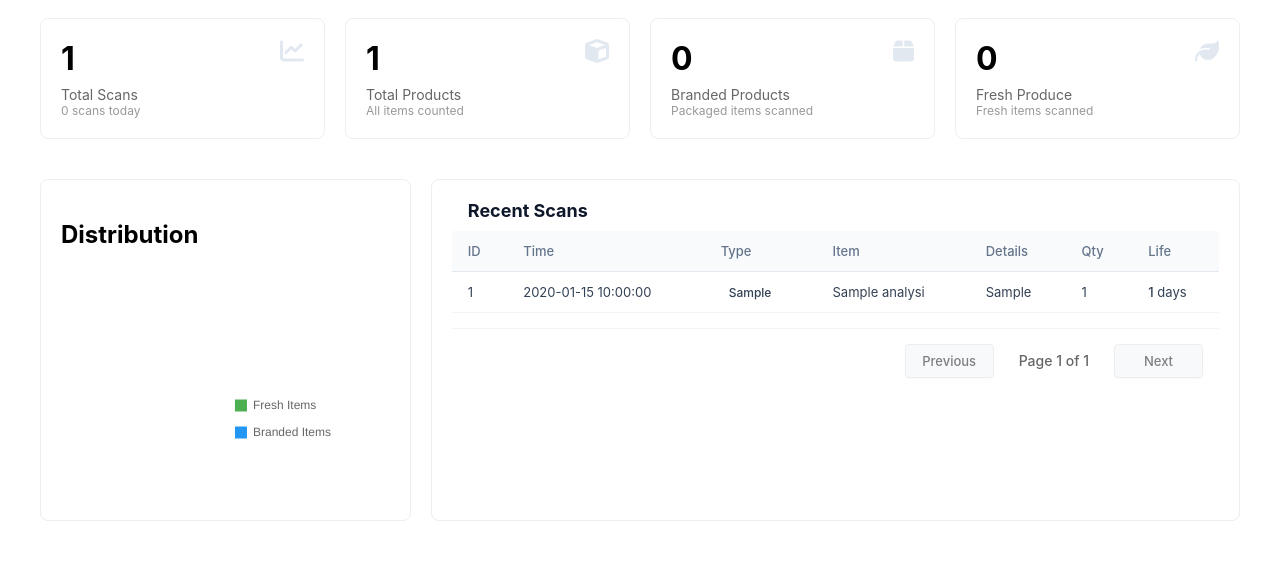
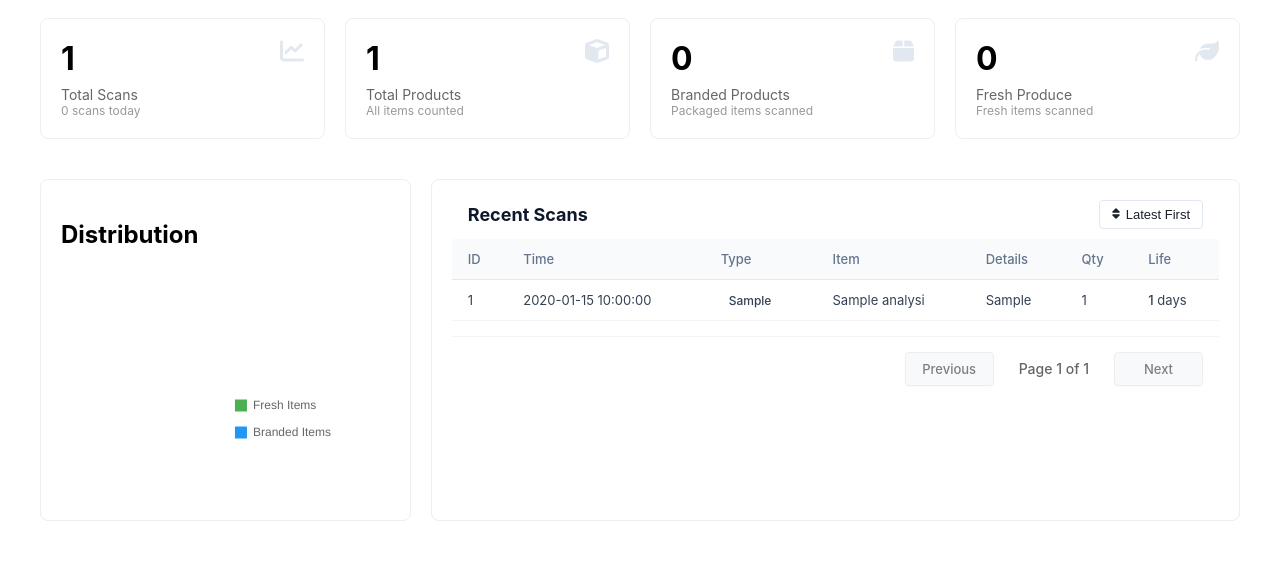
Before and after one commit to Harsha2k2/Flipkart_Grid_Robotics_6.0, a Flask app: page /dashboard in a window 1280 px wide. Shown: the part 197-765 px from the top of the page. Run offline with Flask 3, Linux system fonts and the light colour scheme; tables that the repository leaves empty hold one stand-in row (values such as "Sample post").

Commit message:
dashboard changes

```diff
--- a/app.py
+++ b/app.py
@@ -599,27 +599,35 @@
 def dashboard():
     try:
         page = request.args.get('page', 1, type=int)
+        sort_order = request.args.get('sort', 'desc')
         per_page = 10
 
-        # Get all scans ordered by timestamp
-        all_scans = Analysis.query.order_by(Analysis.timestamp.desc()).all()
+        # Get all scans ordered by timestamp ascending first to assign sequential IDs
+        all_scans = Analysis.query.order_by(Analysis.timestamp.asc()).all()
+
+        # Assign sequential IDs starting from 1
+        for index, scan in enumerate(all_scans, 1):
+            scan.sequential_id = index
+
+        # Now sort according to user preference
+        if sort_order == 'desc':
+            all_scans.reverse()
+
         total_scans = len(all_scans)
 
-        # Calculate pagination
-        total_pages = (total_scans + per_page - 1) // per_page  # Ceiling division
+        # Rest of the pagination logic...
+        total_pages = (total_scans + per_page - 1) // per_page
 
-        # Validate page number
         if page < 1:
             page = 1
         elif page > total_pages and total_pages > 0:
             page = total_pages
 
-        # Calculate slice indices
         start = (page - 1) * per_page
-        end = min(start + per_page, total_scans)  # Ensure we don't go past the end
+        end = min(start + per_page, total_scans)
         paginated_scans = all_scans[start:end]
 
-        # Calculate statistics
+        # Calculate statistics...
         stats = {
             'total_products': total_scans,
             'branded_products': len([s for s in all_scans if s.product_type == 'branded']),
@@ -633,7 +641,8 @@
                              stats=stats,
                              recent_scans=paginated_scans,
                              current_page=page,
-                             total_pages=max(1, total_pages))  # Ensure at least 1 page
+                             total_pages=max(1, total_pages),
+                             sort_order=sort_order)
     except Exception as e:
         return f"Error loading dashboard: {str(e)}", 500
 
--- a/templates/dashboard.html
+++ b/templates/dashboard.html
@@ -317,6 +317,50 @@
             text-decoration: none;
             color: inherit;
         }
+
+        .table-actions {
+            display: flex;
+            gap: 10px;
+            align-items: center;
+        }
+
+        .sort-select {
+            padding: 6px 12px;
+            border: 1px solid #e2e8f0;
+            border-radius: 4px;
+            background: white;
+            color: #1a202c;
+            font-size: 13px;
+            cursor: pointer;
+            outline: none;
+        }
+
+        .sort-select:hover {
+            border-color: #cbd5e1;
+        }
+
+        .sort-button {
+            padding: 6px 12px;
+            border: 1px solid #e2e8f0;
+            border-radius: 4px;
+            background: white;
+            color: #1a202c;
+            font-size: 13px;
+            cursor: pointer;
+            display: flex;
+            align-items: center;
+            gap: 6px;
+            transition: all 0.2s ease;
+        }
+
+        .sort-button:hover {
+            background-color: #f8fafc;
+            border-color: #cbd5e1;
+        }
+
+        .sort-button i {
+            font-size: 12px;
+        }
     </style>
 </head>
 <body>
@@ -377,6 +421,12 @@
             <div class="recent-scans">
                 <div class="table-header">
                     <h2>Recent Scans</h2>
+                    <div class="table-actions">
+                        <button onclick="toggleSort()" class="sort-button">
+                            <i class="fas fa-sort"></i>
+                            {{ 'Latest First' if sort_order == 'desc' else 'Oldest First' }}
+                        </button>
+                    </div>
                 </div>
                 <table>
                     <thead>
@@ -393,7 +443,7 @@
                     <tbody>
                         {% for scan in recent_scans %}
                         <tr>
-                            <td>{{ scan.serial_number }}</td>
+                            <td>{{ scan.sequential_id }}</td>
                             <td>{{ scan.timestamp.strftime('%Y-%m-%d %H:%M:%S') }}</td>
                             <td>
                                 <span class="type-badge type-{{ scan.product_type }}">
@@ -691,6 +741,15 @@
                 prevButtonDisabled: prevBtn?.disabled
             });
         });
+
+        function toggleSort() {
+            const currentUrl = new URL(window.location.href);
+            const currentSort = currentUrl.searchParams.get('sort') || 'desc';
+            const newSort = currentSort === 'desc' ? 'asc' : 'desc';
+            currentUrl.searchParams.set('sort', newSort);
+            currentUrl.searchParams.set('page', '1'); // Reset to first page when sorting
+            window.location.href = currentUrl.toString();
+        }
     </script>
 </body>
 </html>
```
